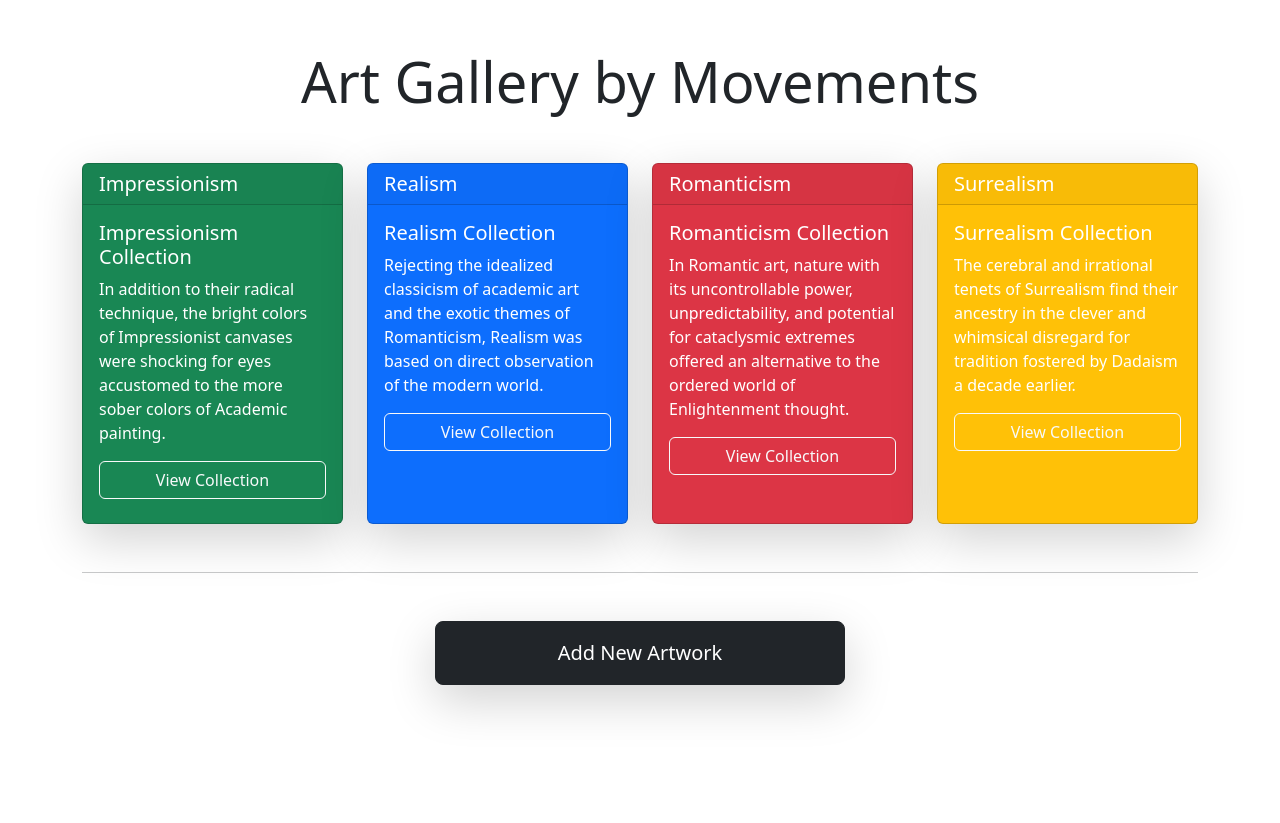
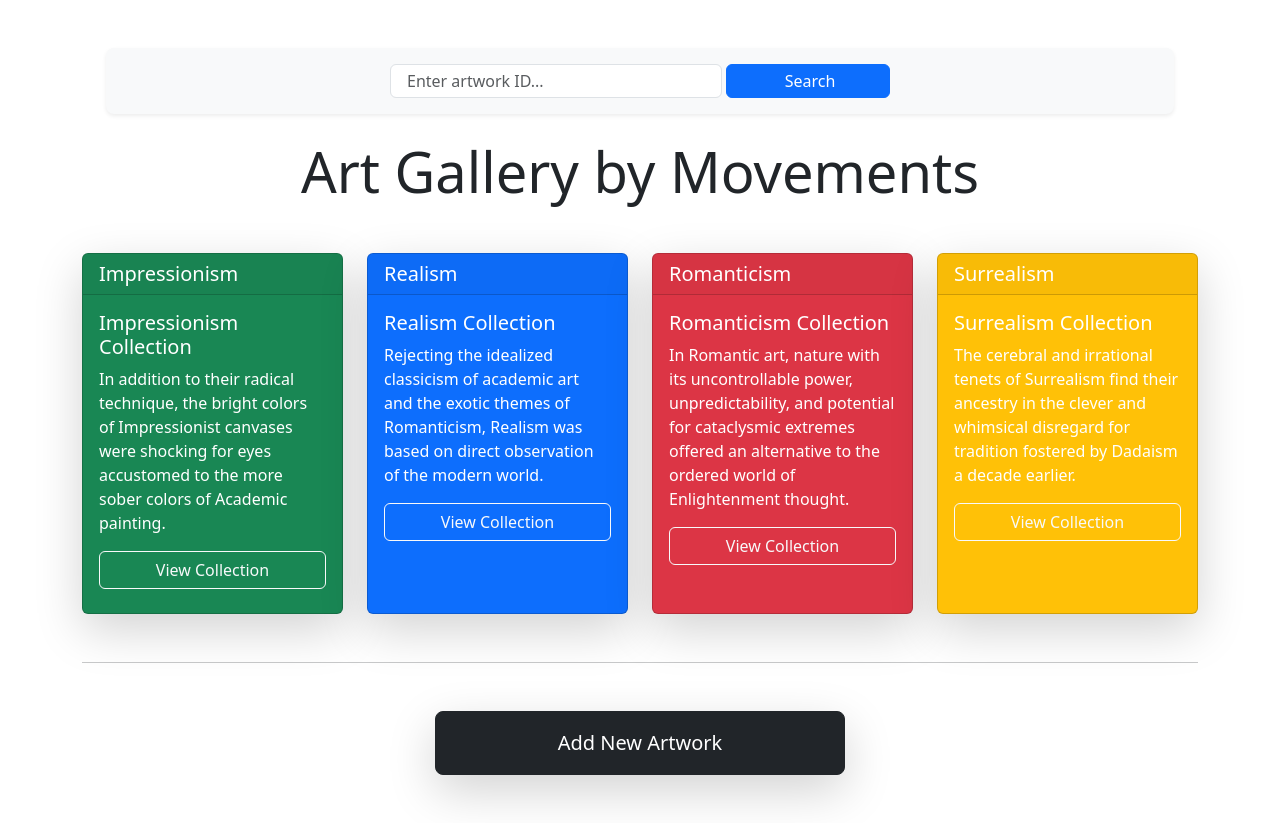
Before and after one commit to neacsudavid22/gallery-art, a React (Vite) app in the folder frontend/: page / in a window 1280 px wide. Before the commit the page ends 800 px from the top, so only its background shows below. Built offline with nearby package versions, Linux system fonts and the light colour scheme; no server answers.

Commit message:
Update Gallery to use searchbar

```diff
--- a/frontend/src/Gallery.jsx
+++ b/frontend/src/Gallery.jsx
@@ -1,5 +1,6 @@
 import { Container, Row, Col, Card, Button } from 'react-bootstrap';
 import { useNavigate } from 'react-router-dom';
+import SearchBar from './SearchBar';
 
 const Gallery = () => {
     const navigate = useNavigate();
@@ -17,6 +18,7 @@ const Gallery = () => {
 
     return (
         <Container className="my-5">
+            <SearchBar />
             <h2 className="text-center mb-5 display-4">Art Gallery by Movements</h2>
 
             <Row xs={1} md={2} lg={4} className="g-4">
```
